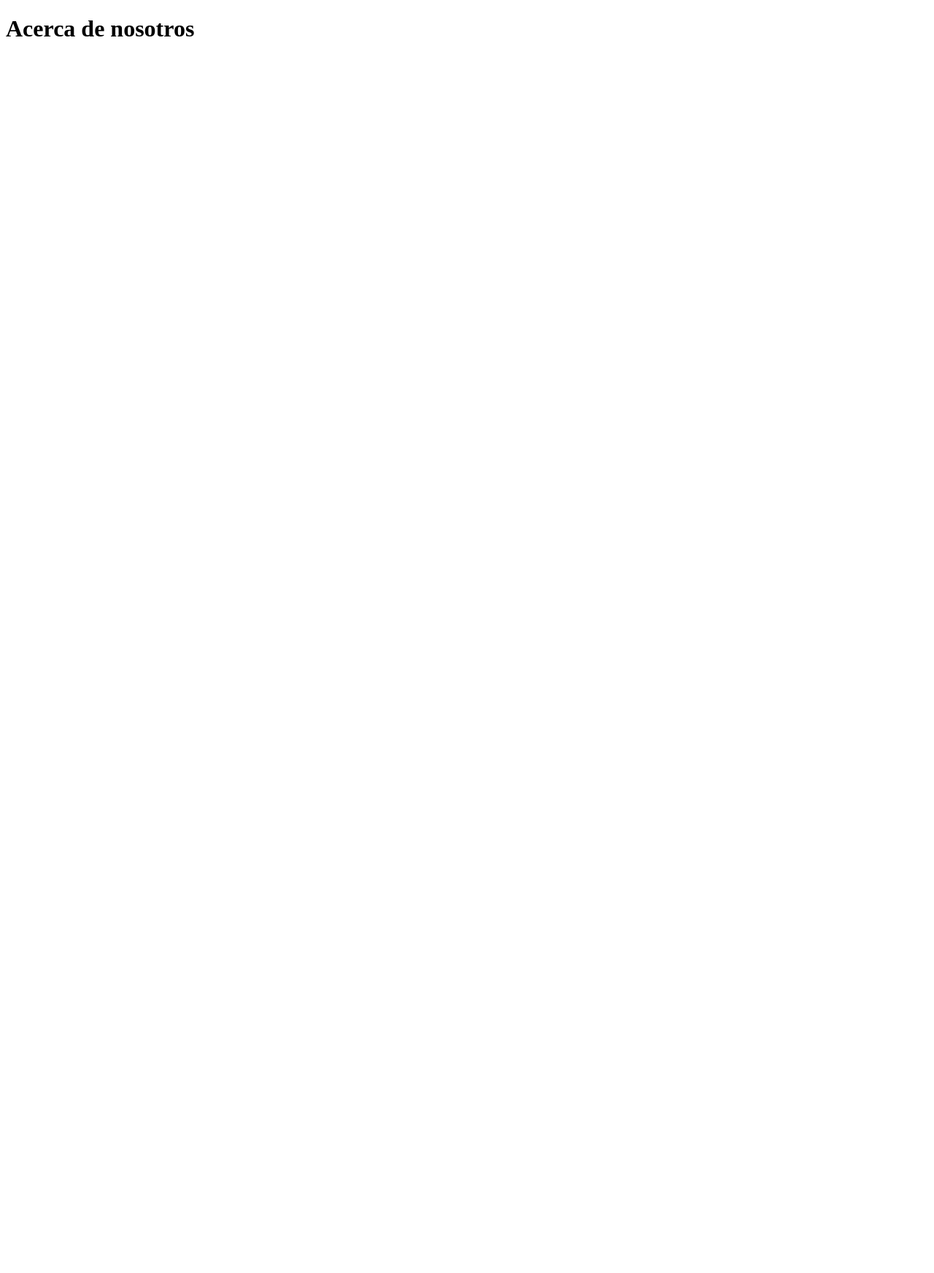
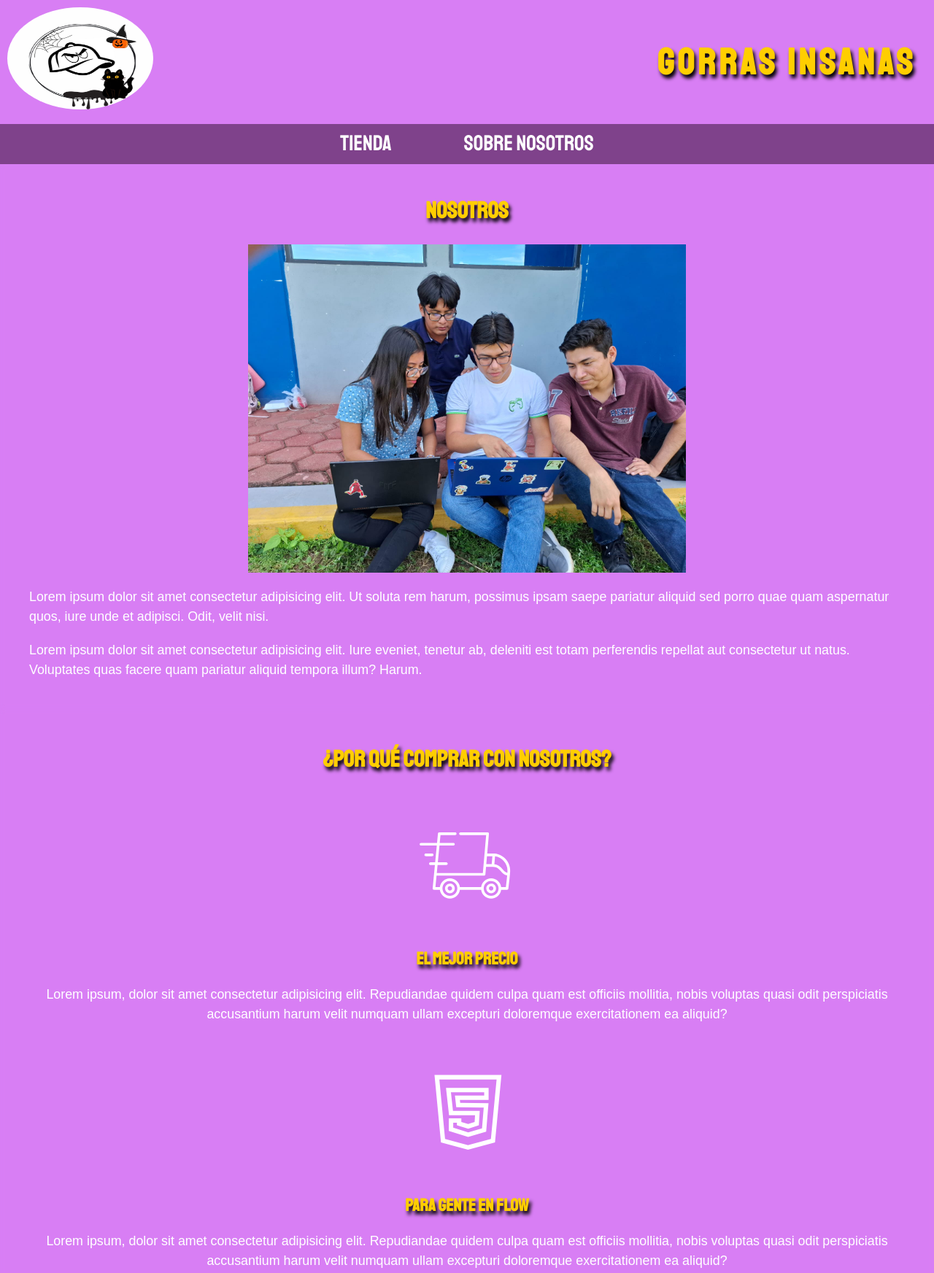
Before and after one commit to AngelRamirez02/Tienda_Gorras, a plain HTML site: page Html/nosotros.html in a window 1280 px wide. Shown: the top 1745 px of the page at 73% size. Before the commit the page ends 800 px from the top, so only its background shows below. Drawn offline with Linux system fonts and the light colour scheme.

Commit message:
pagina acerca de nosotros sin fondo general

```diff
--- /dev/null
+++ b/CSS/nosotros.css
@@ -0,0 +1,38 @@
+.nosotros{
+    display: grid;
+    grid-template-rows: repeat(2,auto);
+    justify-items: center;
+}
+
+@media(min-wdth: 768px){
+    .nosotros{
+        grid-template-columns: repeat(2,1fr);
+        column-gap: 2rem;
+    }
+}
+.nosotros-img{
+    grid-row: 1/2;
+    max-width: 600px;
+    width: 90%;
+    text-align: center;
+}
+
+@media(min-wdth: 768px){
+    .nosotros-img{
+        grid-column: 2/3;
+    }
+}
+
+.text-nosotros{
+    margin: 20px;
+}
+
+.bloque{
+    text-align: center;
+    margin-top: 30px;
+}
+
+.bloque-titulo{
+    margin: 0;
+    margin-top: 20px;
+}
--- a/Html/nosotros.html
+++ b/Html/nosotros.html
@@ -3,9 +3,71 @@
 <head>
     <meta charset="UTF-8">
     <meta name="viewport" content="width=device-width, initial-scale=1.0">
+    <link rel="stylesheet" href="../CSS/normalize.css">
+    <link rel="stylesheet" href="../CSS/styles.css">
+    <link rel="stylesheet" href="../CSS/nosotros.css">
+    <link rel="stylesheet" href="https://fonts.googleapis.com/css2?family=Staatliches&display=swap">
     <title>Nosotros</title>
 </head>
 <body>
-    <h1>Acerca de nosotros</h1>
+    <header class="header">
+        <div class="contenedor-logo">
+            <a href="../index.html">
+                <img class="header-logo" src="/img/logo.jpg" alt="logotipo">
+            </a>
+        </div>
+        <a class="contenedor-nombre" href="index.html">
+            <h1 class="header-nombre">Gorras insanas</h1>
+        </a>
+    </header>
+    <nav class="navegacion">
+        <a class="navegacion-enlace" href="../index.html">Tienda</a>
+        <a class="navegacion-enlace" href="/Html/nosotros.html">Sobre nosotros</a>
+    </nav>
+    <main class="contenedor">
+        <h1>Nosotros</h1>
+        <div class="nosotros">
+            <div class="nosostros-contenido">
+                <p class="text-nosotros">
+                    Lorem ipsum dolor sit amet consectetur adipisicing elit. Ut soluta rem harum, possimus ipsam saepe pariatur aliquid sed porro quae quam aspernatur quos, iure unde et adipisci. Odit, velit nisi.
+                </p>
+                <p class="text-nosotros">
+                    Lorem ipsum dolor sit amet consectetur adipisicing elit. Iure eveniet, tenetur ab, deleniti est totam perferendis repellat aut consectetur ut natus. Voluptates quas facere quam pariatur aliquid tempora illum? Harum.
+                </p>
+            </div>
+            <img class="nosotros-img" src="../img/Nosotros.jpeg" alt="imagen acerca de la empresa">
+        </div>
+    </main>
+    <section class="contenedor">
+        <h2 class="comprar-titulo">¿Por qué comprar con nosotros?</h2>
+        <div class="bloque">
+            <img src="../img/icono_3.png" alt="">
+            <h3 class="bloque-titulo">El mejor precio</h3>
+            <p>Lorem ipsum, dolor sit amet consectetur adipisicing elit. Repudiandae quidem culpa quam est officiis mollitia, nobis voluptas quasi odit perspiciatis accusantium harum velit numquam ullam excepturi doloremque exercitationem ea aliquid?</p>
+        </div>
+        <!--Bloque 2-->
+        <div class="bloque">
+            <img src="../img/icono_2.png" alt="">
+            <h3 class="bloque-titulo">Para gente en Flow</h3>
+            <p>Lorem ipsum, dolor sit amet consectetur adipisicing elit. Repudiandae quidem culpa quam est officiis mollitia, nobis voluptas quasi odit perspiciatis accusantium harum velit numquam ullam excepturi doloremque exercitationem ea aliquid?</p>
+        </div>
+        <!--Bloque 3-->
+        <div class="bloque">
+            <img src="../img/icono_3.png" alt="">
+            <h3 class="bloque-titulo">Envío gratis</h3>
+            <p>Lorem ipsum, dolor sit amet consectetur adipisicing elit. Repudiandae quidem culpa quam est officiis mollitia, nobis voluptas quasi odit perspiciatis accusantium harum velit numquam ullam excepturi doloremque exercitationem ea aliquid?</p>
+        </div>
+        <!--Bloque 4-->
+        <div class="bloque">
+            <img src="../img/icono_4.png" alt="">
+            <h3 class="bloque-titulo">La mejor calidad</h3>
+            <p>Lorem ipsum, dolor sit amet consectetur adipisicing elit. Repudiandae quidem culpa quam est officiis mollitia, nobis voluptas quasi odit perspiciatis accusantium harum velit numquam ullam excepturi doloremque exercitationem ea aliquid?</p>
+        </div>
+    </section>
+    <footer class="footer">
+        <p class="footer-texto">
+            Gorras insanas - Todos los derechos reservados 2024
+        </p>
+    </footer>
 </body>
 </html>
```
Also changed, not shown: img/Nosotros.jpeg (added), img/icono_1.png (added), img/icono_2.png (added), img/icono_3.png (added), img/icono_4.png (added).
